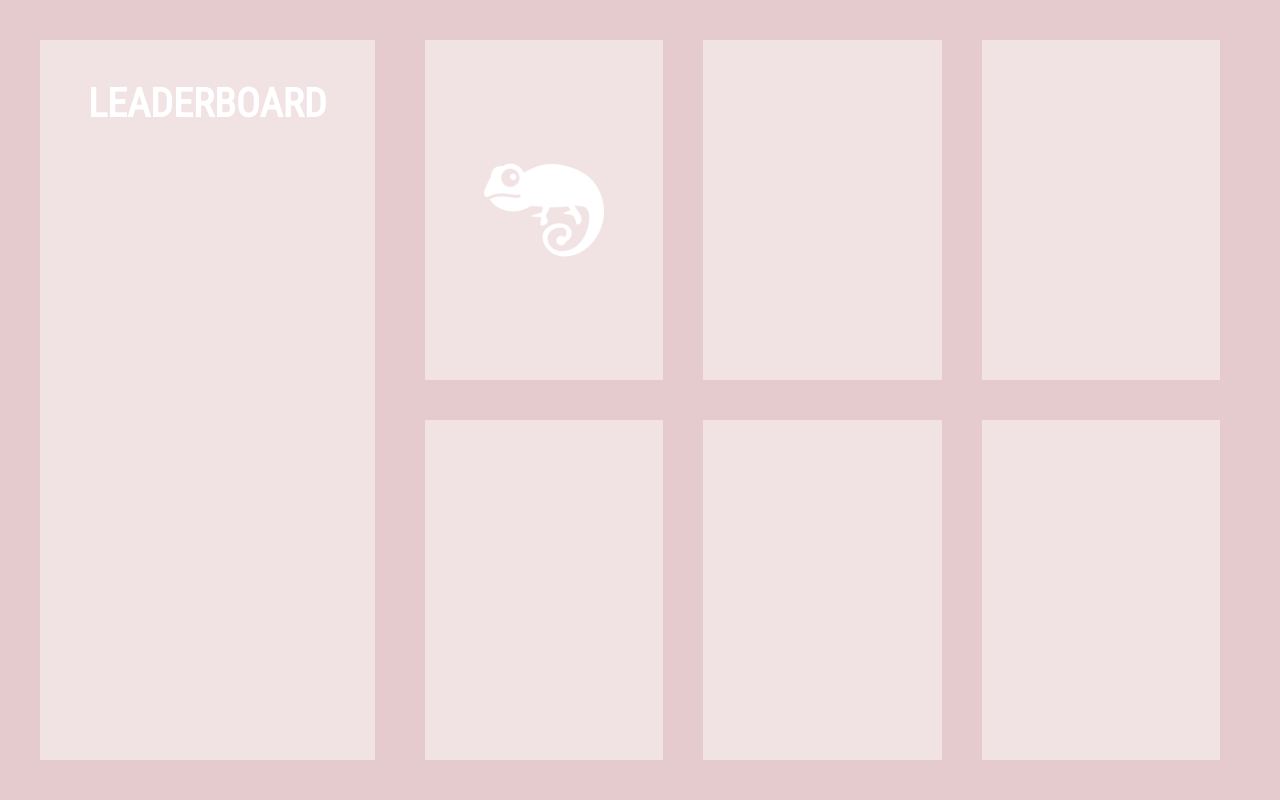
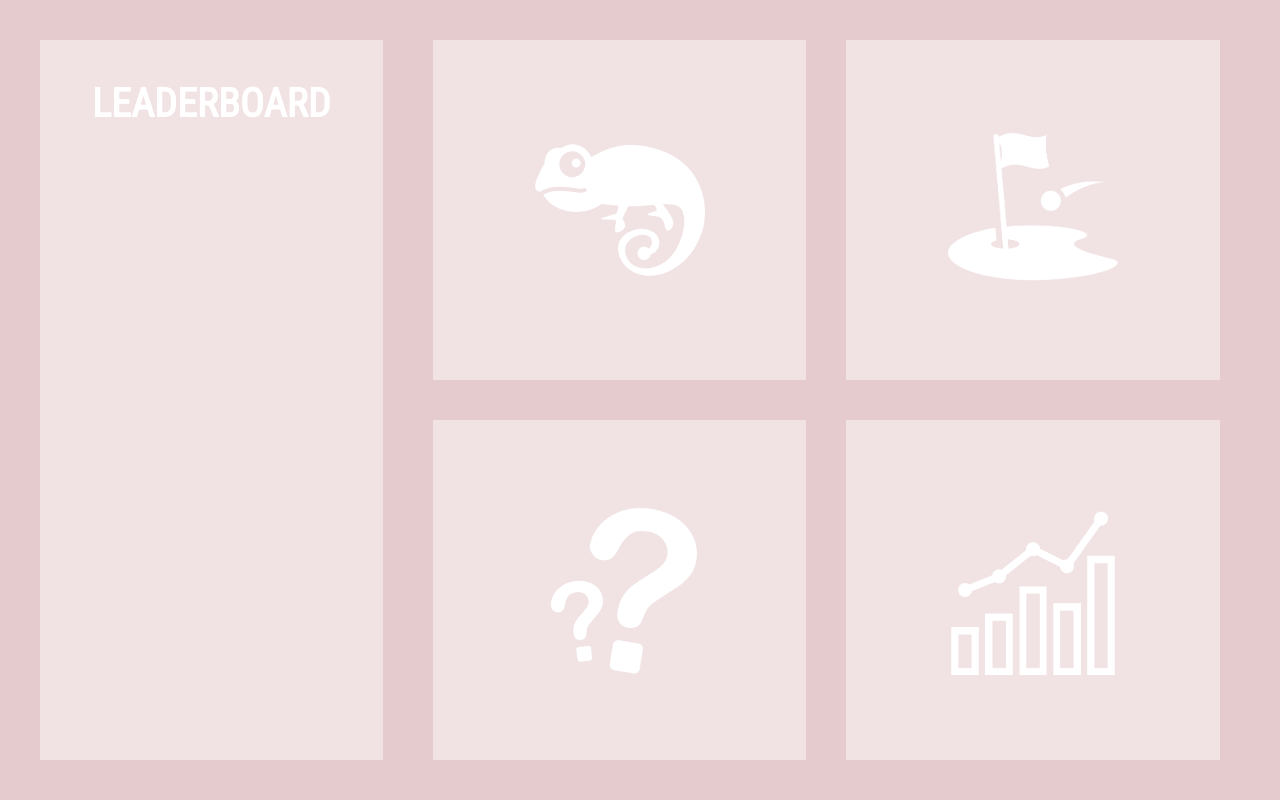
Before and after one commit to TheHacktech/Gametech, a Flask app: template templates/leaderboard.html in a window 1280 px wide. Run offline with Flask 2, Linux system fonts and the light colour scheme; the template is opened without the code that fills it, so the values that code supplies are empty; some libraries are stand-ins or nearby versions.

Commit message:
game icons

```diff
--- a/static/stylesheets/leaderboard.css
+++ b/static/stylesheets/leaderboard.css
@@ -88,7 +88,7 @@ p, div {
   -webkit-flex-flow: row wrap; }
 
 .tile {
-  flex: 1 0 25%;
+  flex: 1 0 35%;
   margin: 20px;
   perspective: 1000px;
   display: -webkit-box;
--- a/static/stylesheets/sass/leaderboard.scss
+++ b/static/stylesheets/sass/leaderboard.scss
@@ -109,7 +109,7 @@ p, div {
 }
 
 .tile {
-    flex: 1 0 25%;
+    flex: 1 0 35%;
     margin: 20px;
     perspective: 1000px;
     display: -webkit-box;
--- a/templates/leaderboard.html
+++ b/templates/leaderboard.html
@@ -36,7 +36,7 @@
            <div class="tile">
                <div class="flipper">
          		<div class="front">
-         			<!-- front content -->
+         			<img src="../static/images/code-golf.png" />
          		</div>
          		<div class="back">
          			<!-- back content -->
@@ -46,7 +46,7 @@
            <div class="tile">
                <div class="flipper">
          		<div class="front">
-         			<!-- front content -->
+         			<img src="../static/images/trivia.png" />
          		</div>
          		<div class="back">
          			<!-- back content -->
@@ -56,27 +56,7 @@
            <div class="tile">
                <div class="flipper">
          		<div class="front">
-         			<!-- front content -->
-         		</div>
-         		<div class="back">
-         			<!-- back content -->
-         		</div>
-             </div>
- 	       </div>
-           <div class="tile">
-               <div class="flipper">
-         		<div class="front">
-         			<!-- front content -->
-         		</div>
-         		<div class="back">
-         			<!-- back content -->
-         		</div>
-             </div>
- 	       </div>
-           <div class="tile">
-               <div class="flipper">
-         		<div class="front">
-         			<!-- front content -->
+         			<img src="../static/images/chart.png" />
          		</div>
          		<div class="back">
          			<!-- back content -->
```
Also changed, not shown: static/images/chart.png (added), static/images/code-golf.png (added), static/images/trivia.png (added).
